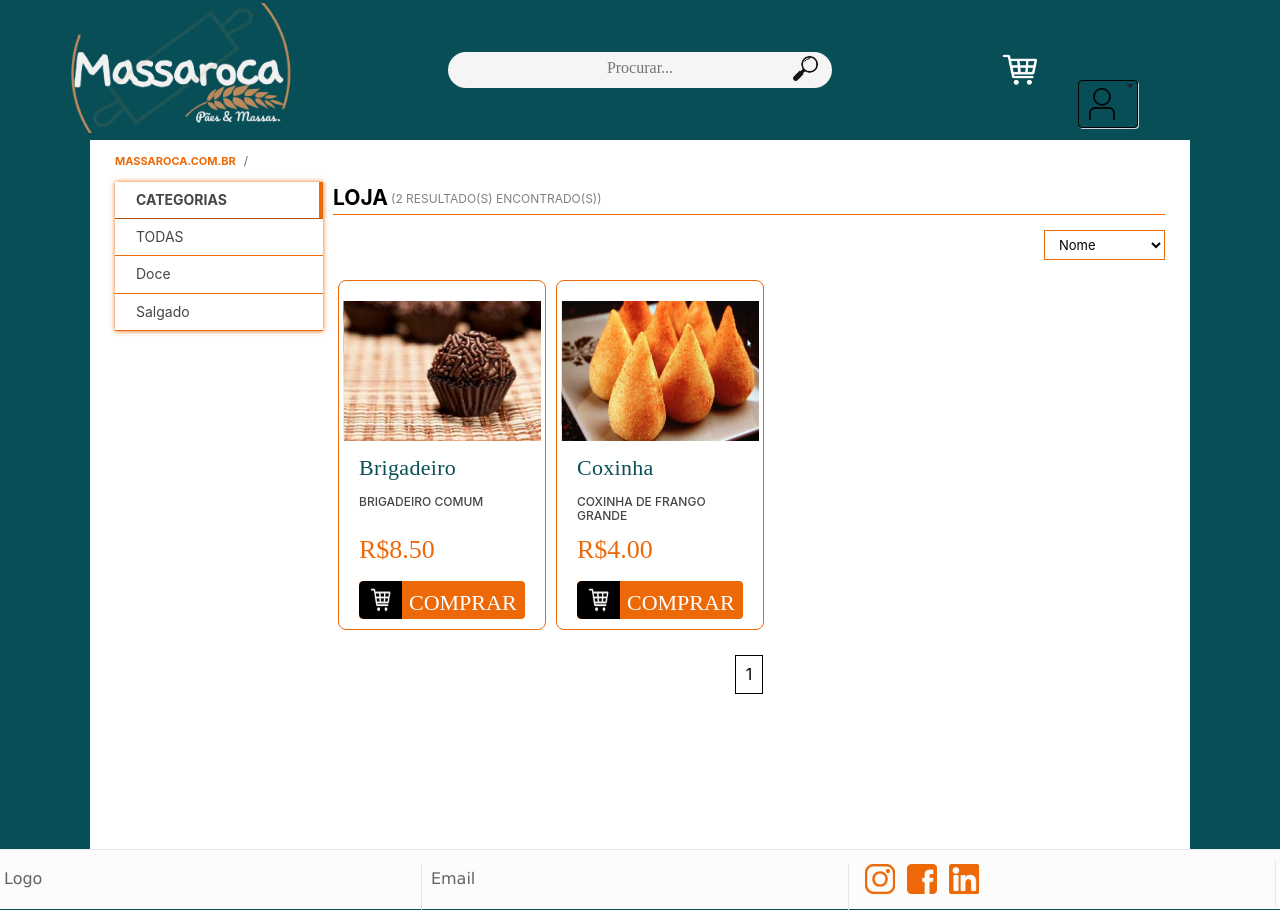
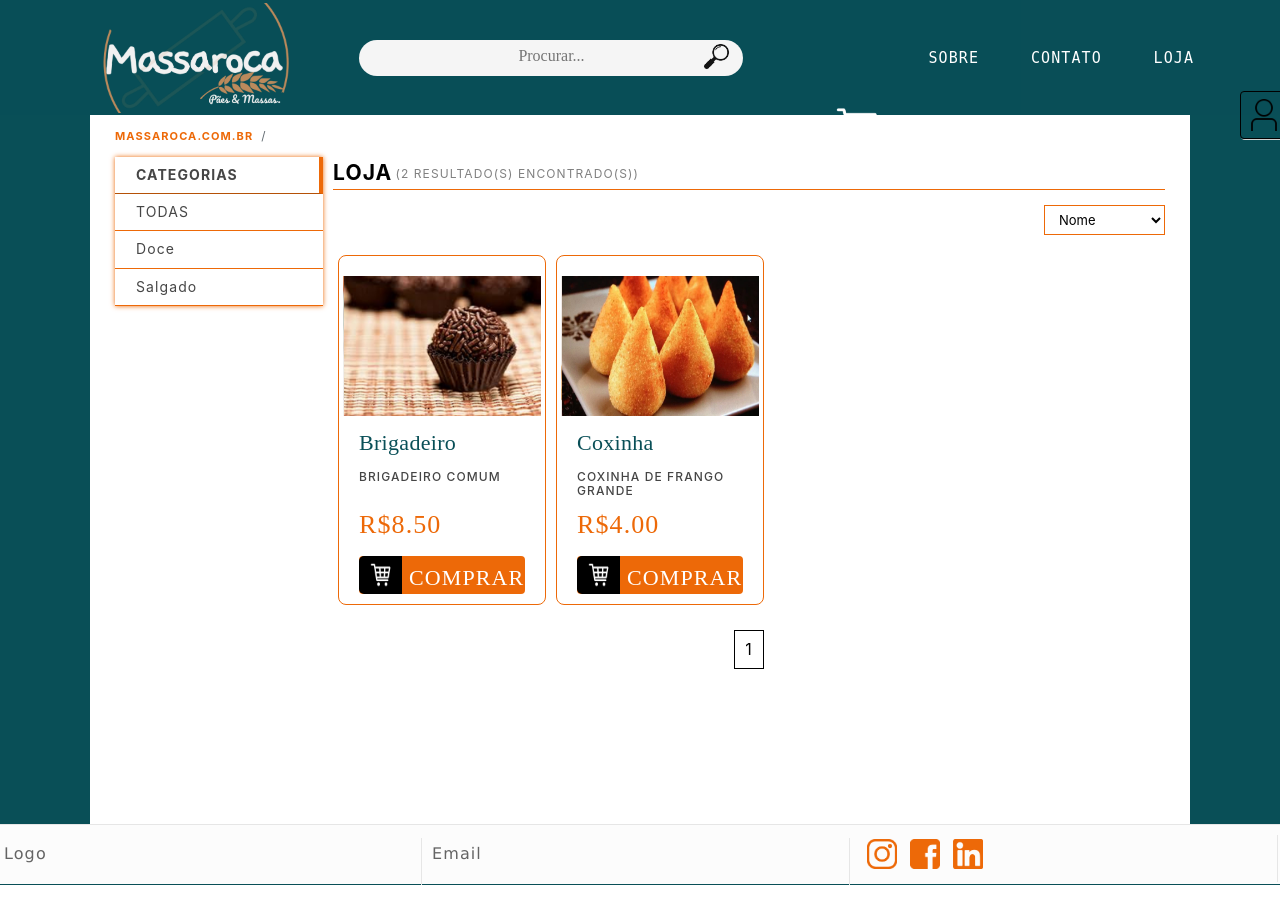
Before and after one commit to MathiasDias/paes_tania, a Django app: page /loja in a window 1280 px wide. After the commit the page ends 885 px from the top, so only its background shows below. Run offline with Django 3.2, Linux system fonts and the light colour scheme; a user stored in the database is signed in; data comes from the database, SQL or seed files in the repository; both versions use the stored data as it was after the commit; some libraries are stand-ins or nearby versions.

Commit message:
Mudanças barra nav

```diff
--- a/loja/static/styles.css
+++ b/loja/static/styles.css
@@ -2,13 +2,13 @@
     top: 0;
     position: sticky;
     width: 100%;
-    height: 140px;
+    height: 115px;
     z-index: 3;
     background-color: rgba(9,79,87,0.7);
 }
 
 .logo {
-    height: 130px;
+    height: 110px;
     margin-top: 3px;
     margin-left: 60px;
 }
@@ -19,14 +19,37 @@
 
 #body {
     min-height: calc(100vh - 133px);
+    min-width: 1100px;
 }
 
 body {
     font: arial,sans-serif;
     background-color: rgba(9,79,87);
+    letter-spacing: 1.1px;
+    min-width: 1100px;
 }
 
-.botao_login {
+.botao_login, .contato, .sobre, .loja {
+    border: none;
+    color: white;
+    padding: 5px;
+    font-size: 15px;
+    margin: 2px 1px;
+}
+
+.perfil_foto {
+    height: 40px;
+}
+
+.carousel-inner {
+    border-bottom: 1px solid #ED6908;
+}
+
+.botao_login:hover {
+    color: white;
+}
+
+.botao_login_2 {
     background-color: darkgray;
     border: none;
     color: white;
@@ -40,34 +63,15 @@ body {
     border-radius: 12px;
 }
 
-.perfil_foto {
-    height: 40px;
-}
-
-#login {
-    width: 170px;
-}
-
-.carousel-inner {
-    border-bottom: 1px solid #ED6908;
-}
-
-.botao_login:hover {
-    color: white;
-    background-color: black;
-}
-
 .procura {
     width: 30%;
     height: 36px;
-    left: 50%;
     background: #f5f5f5;
     border-radius: 16rem;
     border: none;
-    position: absolute;
+    position: relative;
     display: flex;
     flex-direction: column;
-    transform: translate(-50%, 0);
     align-self: center;
 }
 
@@ -93,16 +97,36 @@ body {
 }
 
 .cart {
-    position: absolute;
-    left: 78%;
     top: 50%;
     transform: translate(0, -50%);
     padding: 3px;
+    position: relative;
+    align-self: end;
+}
+
+.container_32 {
+    width: 100%;
+    height: auto;
+    display: flex;
+    flex-direction: row;
+    justify-content: space-around;
+}
+
+.container_31 {
+    width: 35%;
+    height: auto;
+    display: flex;
+    flex-direction: row;
+    justify-content: space-around;
+    margin-right: -14px;
+}
+
+.cart_2 {
     width: 45px;
 }
 
 .cart:hover {
-    transform: scale(1.3);
+    transform: translate(0, -50%) scale(1.3);
 }
 
 .qs:hover {
@@ -113,15 +137,13 @@ body {
     text-align: center;
 }
 
-.user {
-    left: 84%;
+.user, .box-contato, .box-sobre, .box-loja {
     top: 50%;
     transform: translate(0, -50%);
-    padding: 3px;
     font-size:15px;
     font-family: monospace;
-    display: flex;
-    position: absolute;
+    position: relative;
+    align-self: baseline;
 }
 
 .logado {
@@ -1197,7 +1219,7 @@ li {
     position: absolute;
     left: 50%;
     top:63%;
-    margin-left: -134px;
+    margin-left: -147px;
     z-index: 2;
     padding: 10px;
     text-align: center;
@@ -1206,7 +1228,13 @@ li {
     font-family: sans-serif;
 }
 
-.produtos_loja_botao:hover {
+.bot_loja {
+    text-decoration: none;
+    cursor: pointer;
+    color: white;
+}
+
+.produtos_loja_botao:hover, .bot_loja:hover {
     text-decoration: none;
     color: white;
 }
--- a/loja/templates/loja/layout.html
+++ b/loja/templates/loja/layout.html
@@ -13,7 +13,10 @@
     <body>
     <div class="pagina">
         <nav class="nav">
+            <div class="container_32">
+                <div class="box_logo">
                     <a href="{% url 'index' %}"><img src="{% static '/images/Logo_massaroca_render.png' %}" alt="Carrinho" class="logo"></a>
+                </div>
                 <div class="procura">
                     <form action="{% url 'pesquisa' %}" method="post">
                     {% csrf_token %}
@@ -21,7 +24,19 @@
                         <input type="image"src="{% static '/images/pesquisa.png' %}" alt="Pesquisar" class="botao_pesquisa">
                     </form>
                 </div>
-            <a href="{% url 'carrinho' %}"><img src="{% static '/images/shop-branco.png' %}" alt="Carrinho" class="cart"></a>
+            <div class="container_31">
+                <div class="cart">
+                    <a href="{% url 'carrinho' %}"><img src="{% static '/images/shop-branco.png' %}" alt="Carrinho" class="cart_2"></a>
+                </div>
+                <div class="box-sobre">
+                    <div class="sobre">SOBRE</div>
+                </div>
+                <div class="box-contato">
+                    <div class="contato">CONTATO</div>
+                </div>
+                <div class="box-loja">
+                    <div class="loja"><a class="bot_loja" href="{% url 'loja' %}">LOJA</a></div>
+                </div>
                 <div class="user">
                     {% if log == True %}
                     <div class="dropdown">
@@ -34,8 +49,10 @@
                             </div>
                     </div>
                     {% else %}
-                <button id="login" class="btn botao_login">Entrar/Cadastre-se</button>
+                    <button id="login" class="btn botao_login">ENTRAR|CADASTRO</button>
                     {% endif %}
+                </div>
+            </div>
             </div>
         </nav>
         <div class="bg-modal">
@@ -55,11 +72,11 @@
                         <h2>Login:</h2>
                         <input class="login form-control" name="username" placeholder="Usuário" type="text"/>
                         <input class="login form-control" name="password" placeholder="Senha" type="password"/>
-                        <input class="btn botao_login" type="submit" value="Login"/>
+                        <input class="btn botao_login_2" type="submit" value="Login"/>
                     </form>
                     <form action="{% url 'forgot' %}" method='post'>
                         {% csrf_token %}
-                        <input class="btn botao_login" type="submit" value="Esqueci minha senha"/>
+                        <input class="btn botao_login_2" type="submit" value="Esqueci minha senha"/>
                     </form>
             </div>
         </div>
@@ -86,7 +103,7 @@
                     <input class="register form-control" minlength="15" maxlength="15" name="celular" placeholder="Celular" type="text" onkeypress="$(this).mask('(00) 0000-00000')" required/>
                     <input class="register form-control" minlength="14" maxlength="14" name="cpf" placeholder="CPF" type="text" onkeypress="$(this).mask('000.000.000-00');" required/>
                     <input class="register form-control" minlength="6" name="password" placeholder="Senha" type="password" required/>
-                    <input class="register form-control" class="btn botao_login" type="submit" value="Registrar"/>
+                    <input class="register form-control" class="btn botao_login_2" type="submit" value="Registrar"/>
                 </form>
             </div>
         </div>
```
Also changed, not shown: db.sqlite3. Lines whose indentation alone changed are shown as unchanged.
